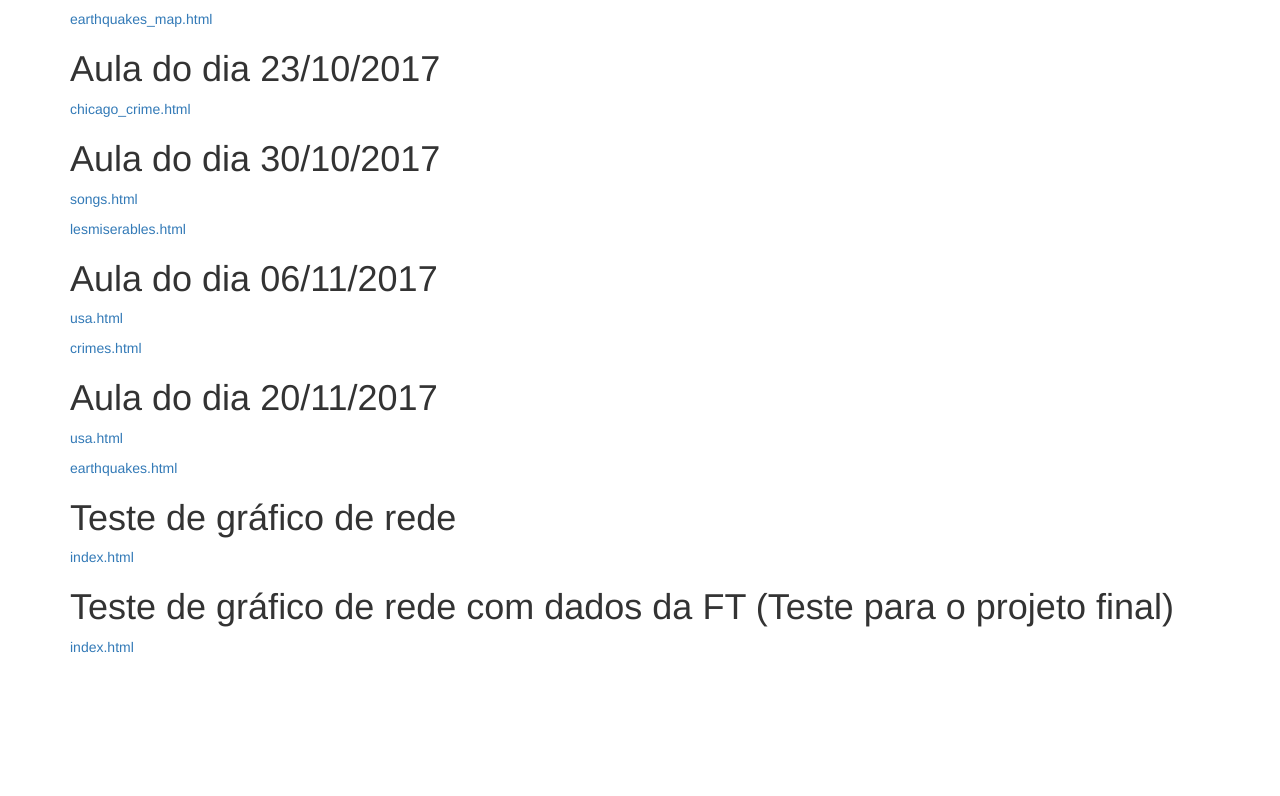
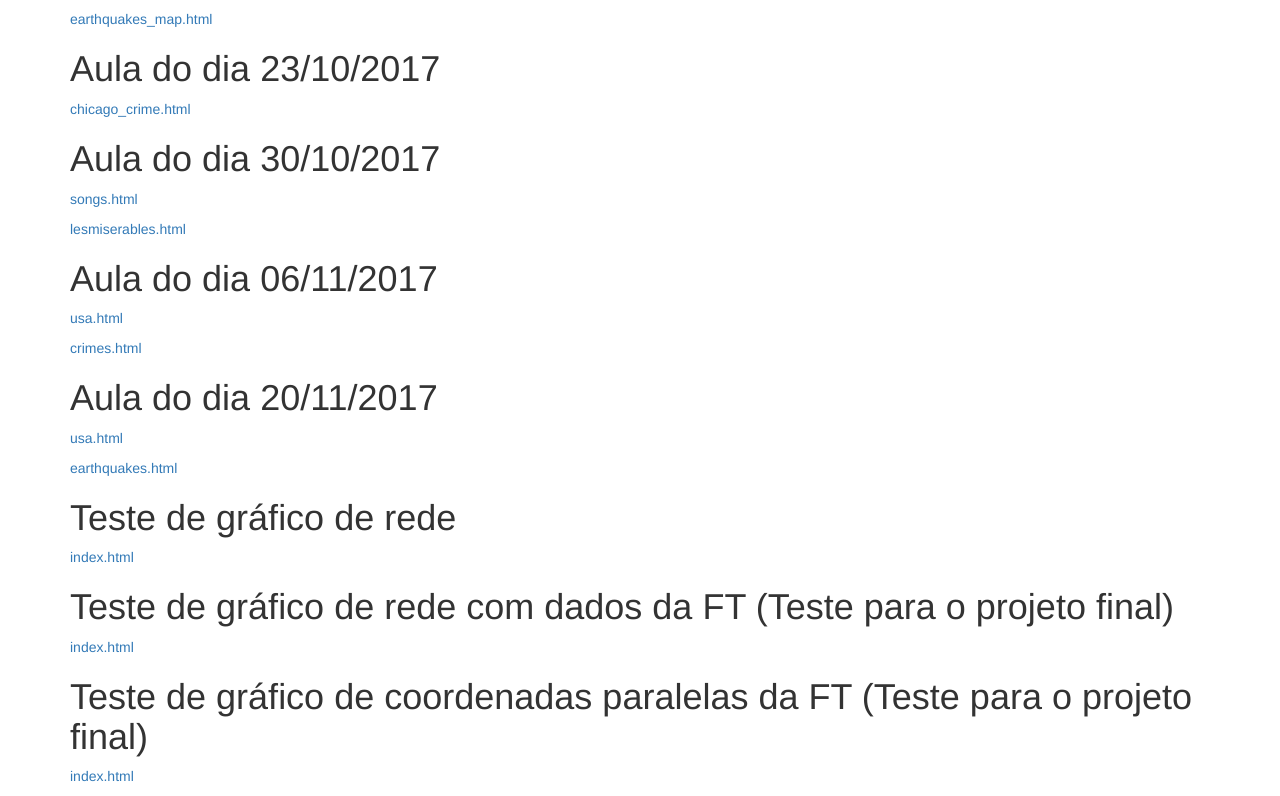
Before and after one commit to emersonbie/datavis-course, a plain HTML site: page index.html in a window 1280 px wide. Shown: the part 789-1585 px from the top of the page. Before the commit the page ends 1456 px from the top, so only its background shows below. Drawn offline with nearby package versions, Linux system fonts and the light colour scheme.

Commit message:
Update index.html

```diff
--- a/index.html
+++ b/index.html
@@ -90,6 +90,9 @@
       <h1>Teste de gráfico de rede com dados da FT (Teste para o projeto final)</h1>
       <p><a href="/datavis-course/FT_graph/index.html">index.html</a></p>
 
+      <h1>Teste de gráfico de coordenadas paralelas da FT (Teste para o projeto final)</h1>
+      <p><a href="/datavis-course/FT_Parallel_Coord/index.html">index.html</a></p>
+
     </div><!-- /.container -->
 
     <!-- jQuery (necessary for Bootstrap's JavaScript plugins) -->
```
